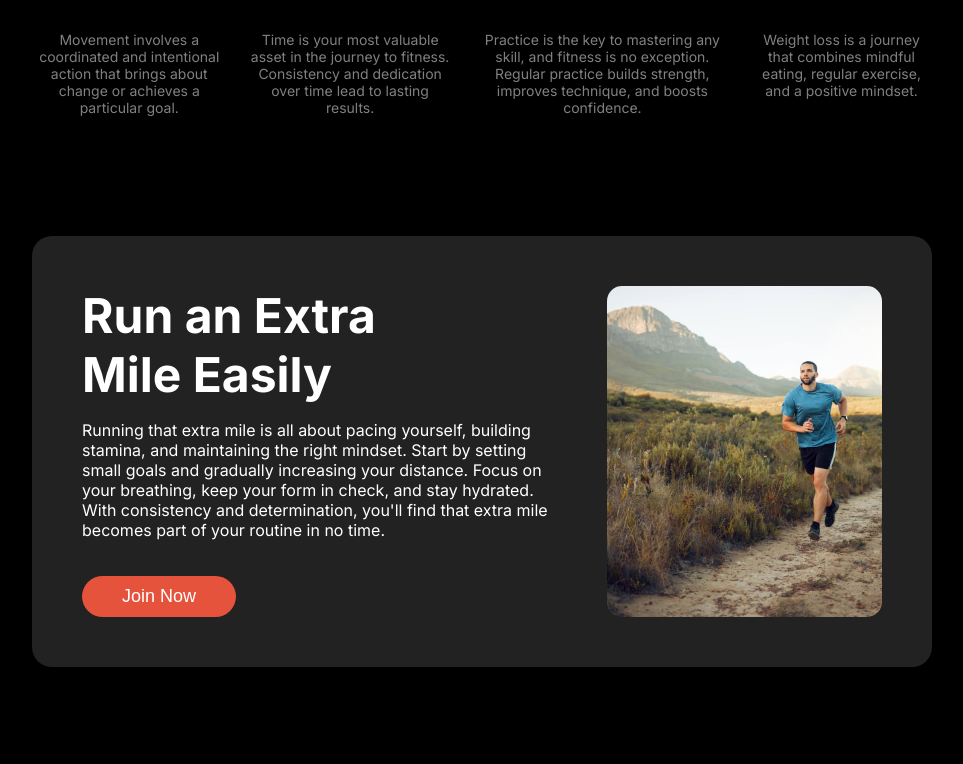
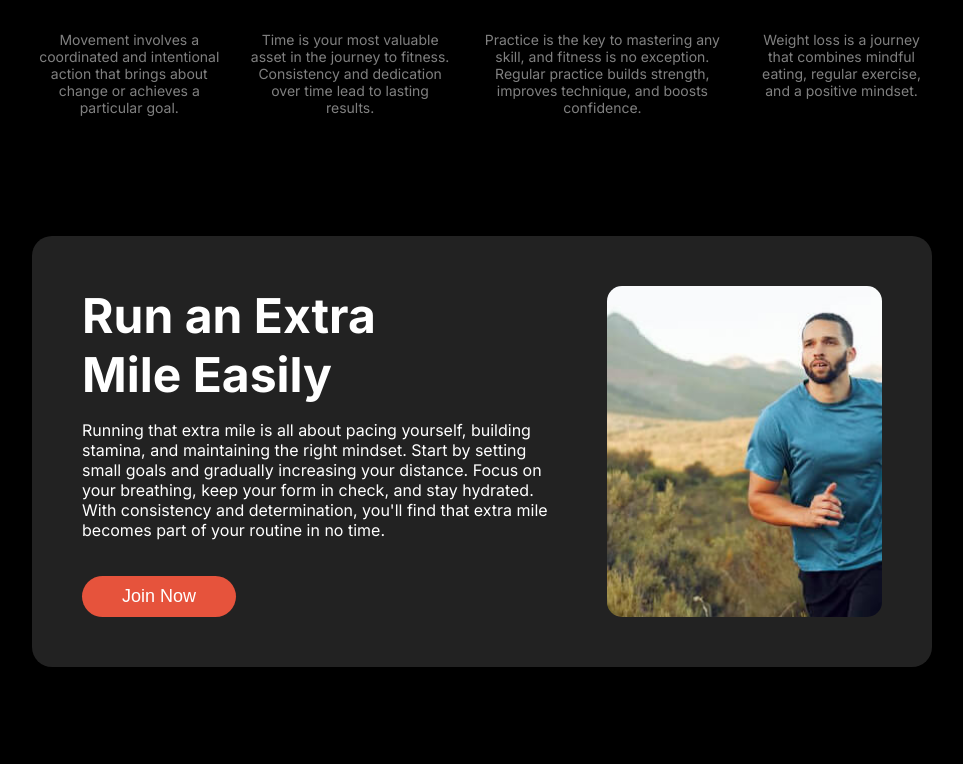
Before and after one commit to SagarKarmoker/fitness-website, a plain HTML site: page index.html in a window 1280 px wide. Shown: the part 1146-1910 px from the top of the page, without its empty margins (158-1121 px from the left). Drawn offline with Linux system fonts and the light colour scheme; a web font is replaced by a local one.

Commit message:
problem fixed

```diff
--- a/styles.css
+++ b/styles.css
@@ -212,10 +212,6 @@ main {
   opacity: 0.5;
 }
 
-.hide{
-
-}
-
 .text-3{
   font-size: 14px;
   text-align: center;
@@ -268,6 +264,8 @@ main {
 
 .run-img-div{
   float: 1;
+  overflow: hidden;
+  border-radius: 15px;
 }
 
 .run-img {
@@ -275,6 +273,8 @@ main {
   height: 100%;
   border-radius: 15px;
   object-fit: cover;
+  transform: scale(3);
+  transform-origin: 70% 30%;
 }
 
 /* training */
```
